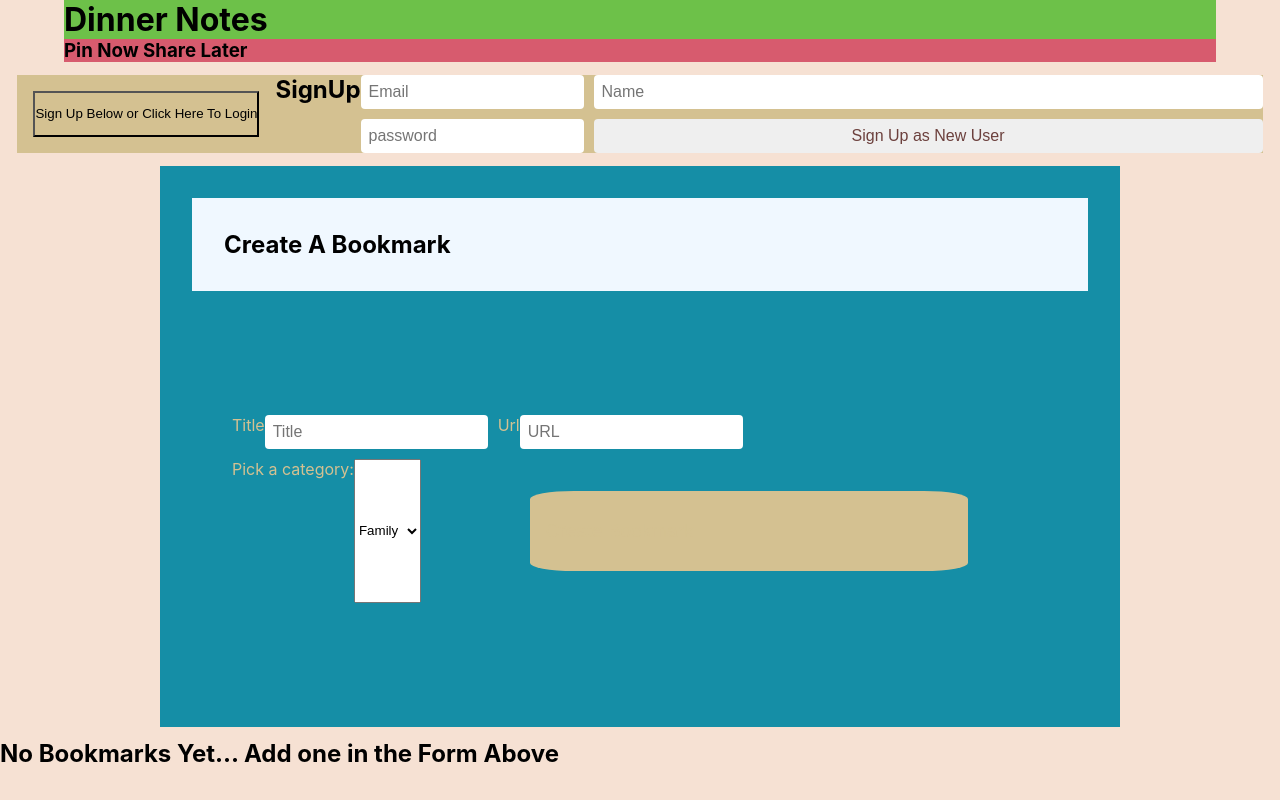
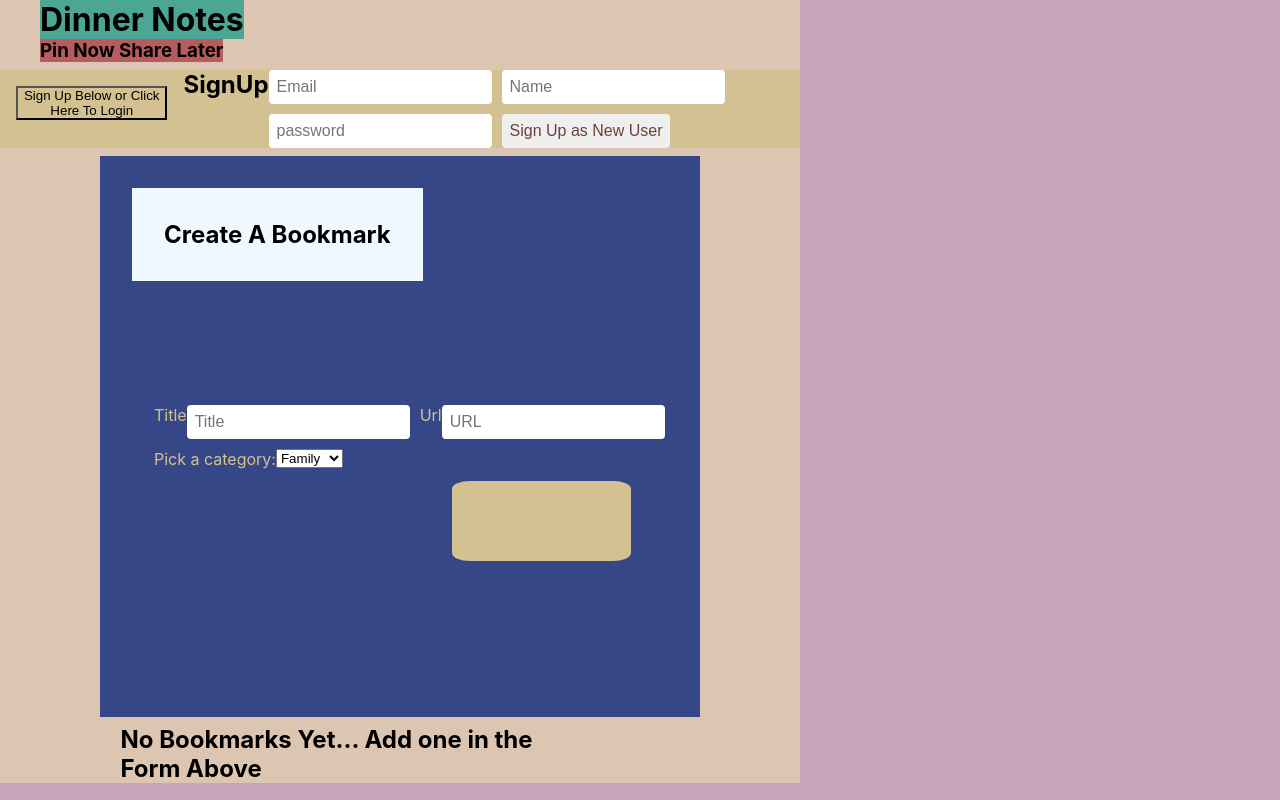
Before and after one commit to christine-iyer/bookmarks, a React (Create React App) app: page / in a window 1280 px wide. Built offline with nearby package versions, Linux system fonts and the light colour scheme.

Commit message:
next step archive hide button

```diff
--- a/src/components/Bookmark/Bookmark.module.scss
+++ b/src/components/Bookmark/Bookmark.module.scss
@@ -1,6 +1,6 @@
 .button {
-     background-color: blueviolet;
-     color: greenyellow;
+     background-color: var(--text-light);
+     color: var(--text-dark);
      height: 3rem;
      padding: 1rem;
      font-size: 11px;
@@ -10,33 +10,60 @@
      text-align: justify;
      text-justify: inter-word;
      word-wrap: break-word;
+     box-shadow: darkblue;
+     list-style: none;
+     border: none;
 
 }
+.index > * {
+     flex:  1 1 auto;
+   }
 
 
 
 
-// .bookmark {
-//      background-color: beige;
-//      width: 25%;
-//      margin: 2px;
-//      padding: 5px;
-//      list-style: none;
-//      align-items: center;
-// }
+.bookmark {
+     background-color: beige;
+     width: 25%;
+     margin: 2px;
+     padding: 5px;
+     list-style: none;
+     align-items: center;
+}
 
-.friends {background-color: green;
+.friends {
+     background-color: var(--yellow);
+     margin: 2px;
+     padding: 5px;
+     border-radius: 15%;
+     box-shadow: 2px 2px 2px 1px rgba(102, 101, 87, 0.2);
+}
+.family {
+     background-color: var(--blue);
+     margin: 2px;
+     padding: 5px;
+     border-radius: 5%;
 
 }
-.family {background-color: blue;
+.work {
+     background-color: var(--green);
+     margin: 2px;
+     padding: 5px;
+     border-radius: 5%;
 
 }
-.work {background-color: yellow;
+.code {
+     background-color: var(--red);
+     margin: 2px;
+     padding: 5px;
+     border-radius: 5%;
+     font-style: italic;
 
 }
-.code {background-color: red;
+.misc {
+     background-color: var(--turquoise);
+     margin: 2px;
+     padding: 5px;
+  border-radius: 5%;
 
 }
-.misc {background-color: black;
-
-}
--- a/src/components/BookmarkList/BookmarkList.module.scss
+++ b/src/components/BookmarkList/BookmarkList.module.scss
@@ -1,10 +1,16 @@
 .index {
      display: flex;
+
      flex-direction: row;
      width: 80%;
+     list-style: none;
      // box-shadow: var(--pink)12px 12px 12px 10px ;
 
 }
 .div {
-     width: 100%;
-}
+     display: flex;
+   }
+
+   .div > * {
+     flex: 0 auto;
+   }
--- a/src/components/CreateBookmark/CreateBookmark.module.scss
+++ b/src/components/CreateBookmark/CreateBookmark.module.scss
@@ -32,7 +32,8 @@ form {
      font-size: 2vmin;
      display: flex;
      align-items: right;
-   }input {
+   }
+   input {
      padding: 1vmin;
      font-size: 2vmin;
      border: .1vmin solid var(--tan-3);
@@ -49,6 +50,7 @@ form {
           background-color: var(--pink);
           margin-left: 5%;
           padding: 3vmin;
+          height: 20%;
     background-color: var(--tan-1);
     border: .1vmin solid var(--tan-3);
     border-radius: 1vmin;
@@ -63,20 +65,3 @@ form {
 input:focus {
      border-color: var(--orange);
    }
-
-
-   .friends {background-color: green;
-
-   }
-   .family {background-color: blue;
-
-   }
-   .work {background-color: yellow;
-
-   }
-   .code {background-color: red;
-
-   }
-   .misc {background-color: black;
-
-   }
--- a/src/index.css
+++ b/src/index.css
@@ -1,21 +1,26 @@
-html {
-  margin: 0;
+* {
+  width: fit-content;
+block-size: fit-content;
 }
+
+
 :root {
   --bodyColor: "#000000";
   --white: rgba(101,26,68,0.1);
-  --green: rgba(109,193,73);
-  --blue: rgb(21,142,166);
-  --turquoise: rgba(16,101,130,.6);
-  --pink:rgb(246, 225, 211);
-  --red: rgb(215, 91, 110);
+  --green: rgba(75,167,147);
+  --blue: rgb(54,71,136);
+  --blue-1: rgb(48,109,163);
+  --turquoise: rgb(24,113,113);
+  --pink:rgb(199, 164, 185);
+  --yellow:rgb(247,235,153);
+  --red: rgb(182, 91, 94);
+  --red-1: rgb(182, 80, 100);
   --text-dark: rgb(108,64,61);
   --text-light: rgb(212,193,145);
 }
 body {
 
-  margin:0;
-  padding: 0;
+width: 100vh;
     height: 100vh;
   font-family: -apple-system, BlinkMacSystemFont, 'Segoe UI', 'Roboto', 'Oxygen',
     'Ubuntu', 'Cantarell', 'Fira Sans', 'Droid Sans', 'Helvetica Neue',
--- a/src/pages/App/App.module.scss
+++ b/src/pages/App/App.module.scss
@@ -5,7 +5,7 @@
 
 
 .App {
-     background-color: var(--pink);
+     background-color: rgb(221,198,177);
      display: flex;
      flex-direction: column;
      align-items: center;
```
Also changed, not shown: src/pages/App/App.js (+20 -0 lines).
